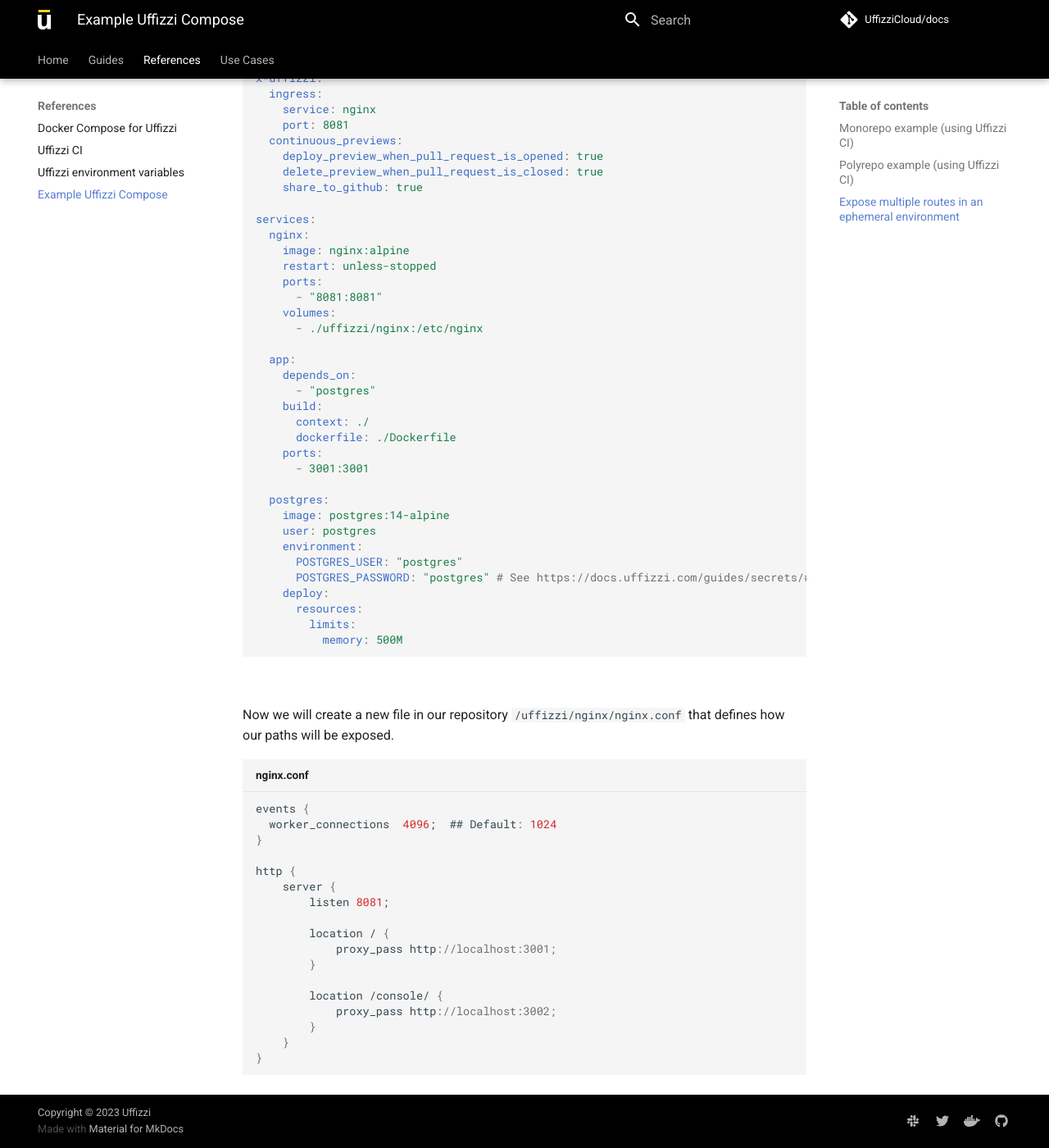
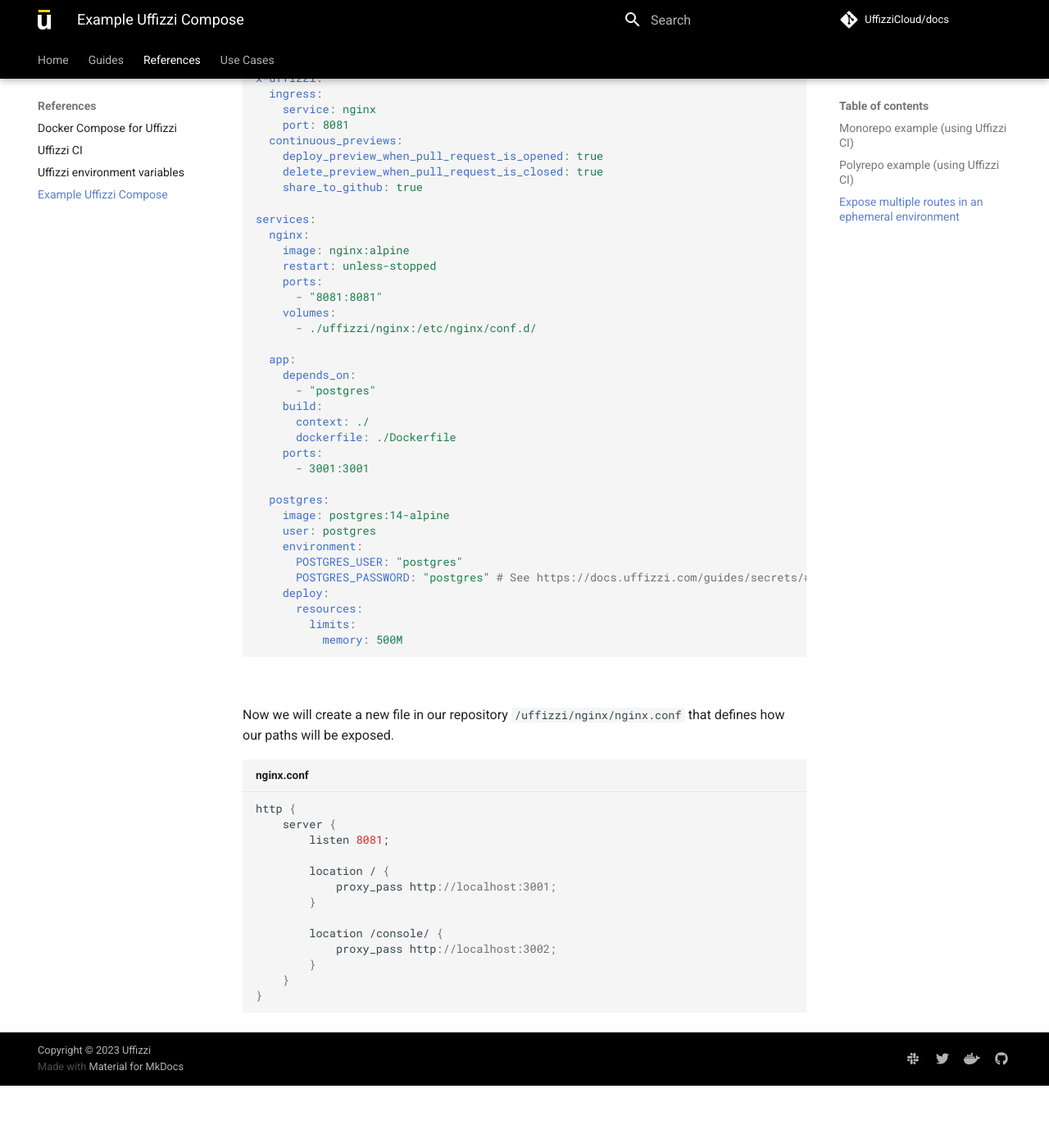
Before and after one commit to UffizziCloud/docs, an MkDocs documentation site: the page built from docs/references/example-compose.md, in a window 1280 px wide and 1400 px high, scrolled down 3239 px. Shown: the whole window at 82% size. Built offline with MkDocs 1.6.1 and Material for MkDocs 9.7.7, drawn with Linux system fonts in a browser that asks for light colours; comment, search, counter and statistics services are not loaded; after the commit the page ends 4563 px from its top, so only the background shows below that.

Commit message:
Update example-compose.md

````diff
--- a/docs/references/example-compose.md
+++ b/docs/references/example-compose.md
@@ -158,7 +158,7 @@
     ports:
       - "8081:8081"
     volumes:
-      - ./uffizzi/nginx:/etc/nginx
+      - ./uffizzi/nginx:/etc/nginx/conf.d/
 
   app:
     depends_on:
@@ -187,10 +187,6 @@
 
 ```json title="nginx.conf"
 
-events {
-  worker_connections  4096;  ## Default: 1024
-}
-
 http {
     server {
         listen 8081;
````
